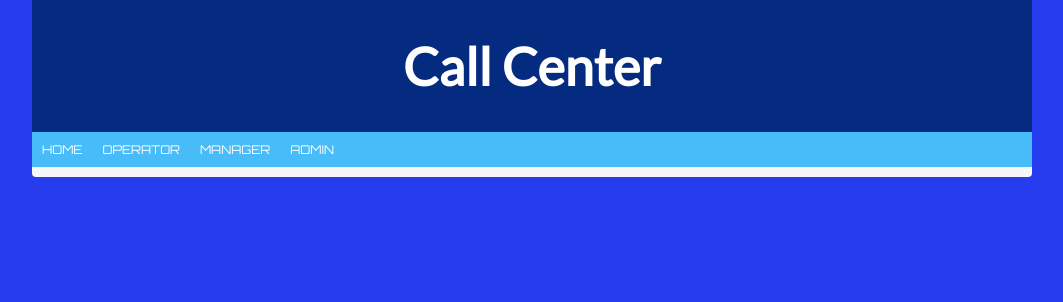
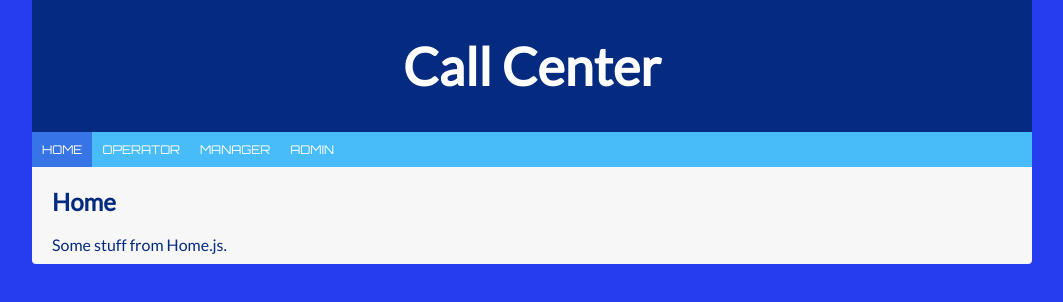
Before and after one commit to CodeTrafficker/call-center, a React (Create React App) app: page / in a window 1280 px wide. Shown: the top 302 px of the page, without its empty margins (108-1171 px from the left). Built offline with nearby package versions, Linux system fonts and the light colour scheme.

Commit message:
Navigation bug refactor
Getting rid of /home path using 'exact' in correct places - now "/" goes to Home view; other three views are maintained. Some React pickiness.

Added to comments on active class in index.css

```diff
--- a/public/index.html
+++ b/public/index.html
@@ -4,26 +4,10 @@
     <meta charset="utf-8" />
     <link rel="icon" href="%PUBLIC_URL%/favicon.ico" />
     <meta name="viewport" content="width=device-width, initial-scale=1" />
-    <meta
-      name="description"
-      content="Web site created using create-react-app"
-    />
-    <!--
-      manifest.json provides metadata used when your web app is installed on a
-      user's mobile device or desktop. See https://developers.google.com/web/fundamentals/web-app-manifest/
-    -->
+    <meta name="description" content="Call Center demo using create-react-app - see github.com/CodeTrafficker/call-center" />
     <link rel="manifest" href="%PUBLIC_URL%/manifest.json" />
     <link href="https://fonts.googleapis.com/css?family=Lato&display=swap" rel="stylesheet">
     <link href="https://fonts.googleapis.com/css?family=Orbitron&display=swap" rel="stylesheet">
-    <!--
-      Notice the use of %PUBLIC_URL% in the tags above.
-      It will be replaced with the URL of the `public` folder during the build.
-      Only files inside the `public` folder can be referenced from the HTML.
-
-      Unlike "/favicon.ico" or "favicon.ico", "%PUBLIC_URL%/favicon.ico" will
-      work correctly both with client-side routing and a non-root public URL.
-      Learn how to configure a non-root public URL by running `npm run build`.
-    -->
     <title>Call Center App</title>
   </head>
   <body>
--- a/src/index.css
+++ b/src/index.css
@@ -18,7 +18,7 @@ nav a:hover  {
 }
 
 /* React inserts class .active as default,
-but can reset to diff class name in <Navlink> components */
+but can reset to diff class name in <Navlink> components if needed */
 nav a.active {
     background-color: var(--midlight2);
 }
--- a/src/index.js
+++ b/src/index.js
@@ -16,14 +16,14 @@ export default function Routing() {
   return (
     <Router>
         <nav>
-          <NavLink to="/home">Home</NavLink>
+          <NavLink to="/" exact>Home</NavLink>
           <NavLink to="/operator">Operator</NavLink>
           <NavLink to="/managers">Manager</NavLink>
           <NavLink to="/admin">Admin</NavLink>
         </nav>
 
          <Switch>
-          <Route path="/home" component={Home} />
+          <Route exact path="/" component={Home} />
           <Route path="/operator" component={Operator} />
           <Route path="/managers" component={Managers} />
           <Route path="/admin" component={Admin} />
```
